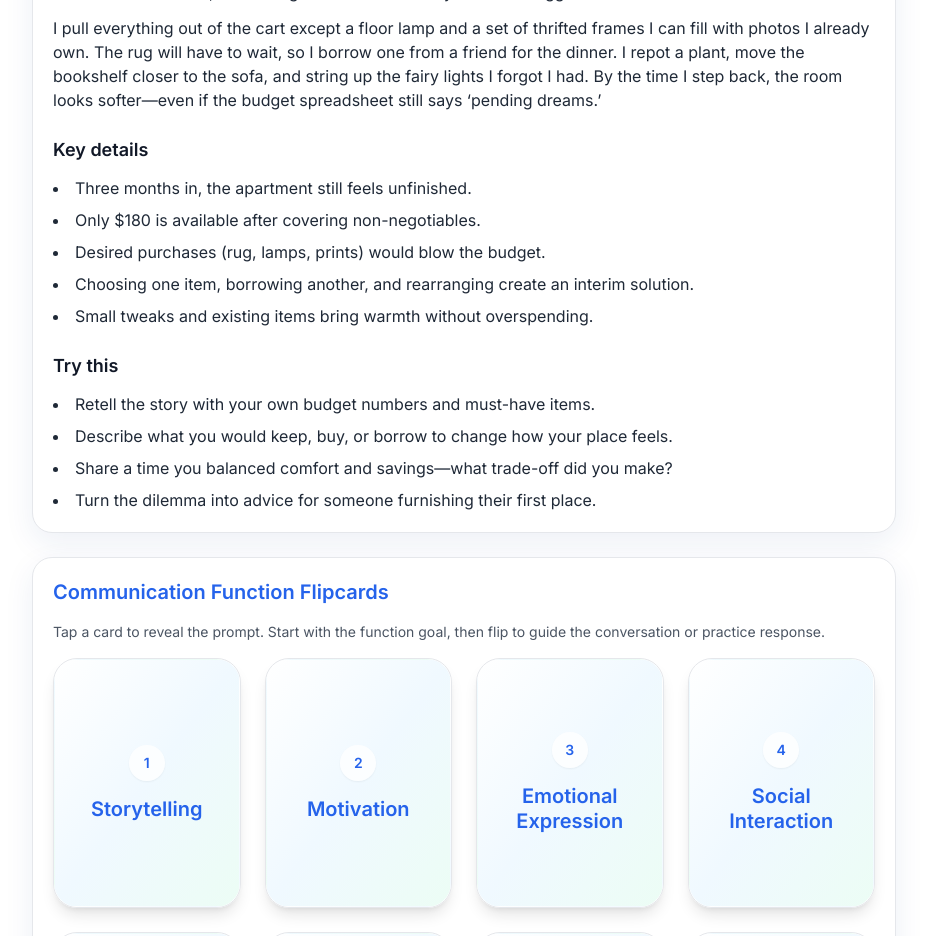
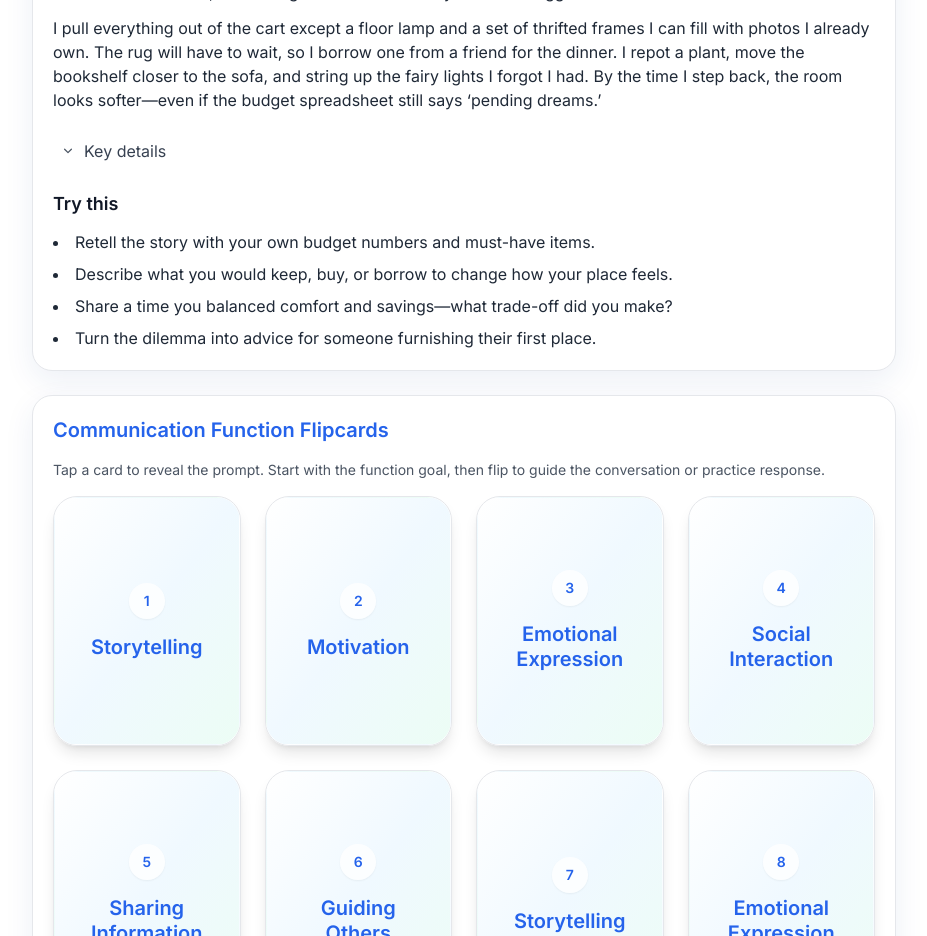
Before and after one commit to a-arboleda/communicaly, a Next.js app: page /episodes/a-budget-dilemma-5 in a window 1280 px wide. Shown: the part 2000-2936 px from the top of the page, without its empty margins (176-1103 px from the left). Built offline with nearby package versions, Linux system fonts and the light colour scheme; a web font is replaced by a local one.

Commit message:
Key details button update

```diff
--- a/components/EpisodeHighlights.tsx
+++ b/components/EpisodeHighlights.tsx
@@ -1,6 +1,8 @@
 'use client'
 
 import { useState } from "react"
+
+import Details from "./Details"
 
 type TutorStudentQuizItem = {
   prompt: string
@@ -59,14 +61,13 @@ export default function EpisodeHighlights({
             )}
 
             {showKeyDetails && (
-              <div>
-                <h3 className="font-semibold text-lg text-gray-900">Key details</h3>
-                <ul className="mt-3 list-disc list-inside space-y-2 text-gray-800">
+              <Details title="Key details">
+                <ul className="list-disc list-inside space-y-2 text-gray-800">
                   {keyDetailItems.map((item, idx) => (
                     <li key={`key-${idx}`}>{item}</li>
                   ))}
                 </ul>
-              </div>
+              </Details>
             )}
 
             {showTryThis && (
--- a/content/episodes/where-are-my-keys-6.mdx
+++ b/content/episodes/where-are-my-keys-6.mdx
@@ -30,7 +30,7 @@ practiceQuiz:
   - function: "Emotional Expression"
     prompt: "Express how stressed you feel when late. Why does losing time upset you?"
   - function: "Social Interaction"
-    prompt: "Ask a classmate about a strange place they found keys. Why do you ask?"
+    prompt: "Ask your tutor about a strange place they found keys. Why do you ask?"
   - function: "Sharing Information"
     prompt: "Explain your strategy for keeping track of objects. Why does it work?"
   - function: "Guiding Others"
```
